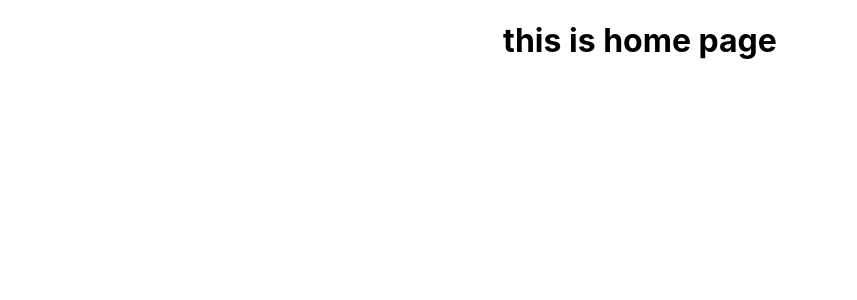
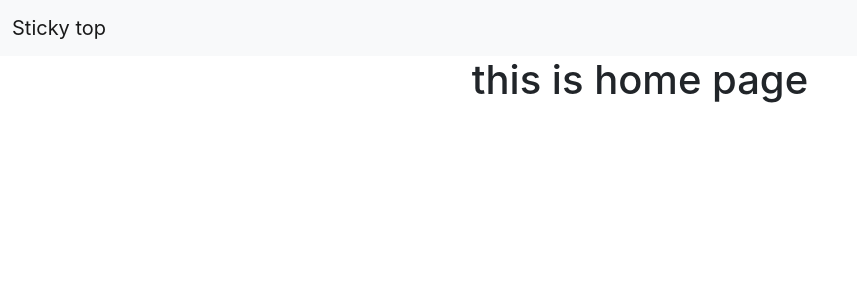
Before and after one commit to apirrera/Villager_Finder, a React (Create React App) app: page / in a window 1280 px wide. Shown: the top 300 px of the page, without its empty margins (0-857 px from the left). Built offline with nearby package versions, Linux system fonts and the light colour scheme.

Commit message:
fixed scripts for bootstrap5

```diff
--- a/public/index.html
+++ b/public/index.html
@@ -6,15 +6,13 @@
 		<meta name="viewport" content="width=device-width, initial-scale=1" />
 		<meta name="theme-color" content="#000000" />
 		<meta name="description" content="Shelter website" />
+    <link href="https://cdn.jsdelivr.net/npm/bootstrap@5.1.3/dist/css/bootstrap.min.css" rel="stylesheet" integrity="sha384-1BmE4kWBq78iYhFldvKuhfTAU6auU8tT94WrHftjDbrCEXSU1oBoqyl2QvZ6jIW3" crossorigin="anonymous">
 
 		<title>Shelter App</title>
 	</head>
 	<body>
-		<script
-			src="https://cdn.jsdelivr.net/npm/bootstrap@5.1.3/dist/js/bootstrap.bundle.min.js"
-			integrity="sha384-ka7Sk0Gln4gmtz2MlQnikT1wXgYsOg+OMhuP+IlRH9sENBO0LRn5q+8nbTov4+1p"
-			crossorigin="anonymous"
-		></script>
+    <script src="https://cdn.jsdelivr.net/npm/bootstrap@5.1.3/dist/js/bootstrap.bundle.min.js" integrity="sha384-ka7Sk0Gln4gmtz2MlQnikT1wXgYsOg+OMhuP+IlRH9sENBO0LRn5q+8nbTov4+1p" crossorigin="anonymous"></script>
+
 		<noscript>You need to enable JavaScript to run this app.</noscript>
 		<div id="root"></div>
 
--- a/src/pages/Home.js
+++ b/src/pages/Home.js
@@ -1,12 +1,18 @@
 import React from "react";
 
-function Home(){
-
-  return(
-    <div>
-      <h1>this is home page</h1>
-    </div>
-  )
+function Home() {
+	return (
+		<div>
+			<nav className="navbar sticky-top navbar-light bg-light">
+				<div className="container-fluid">
+					<a className="navbar-brand" href="#">
+						Sticky top
+					</a>
+				</div>
+			</nav>
+			<h1>this is home page</h1>
+		</div>
+	);
 }
 
 export default Home;
```
